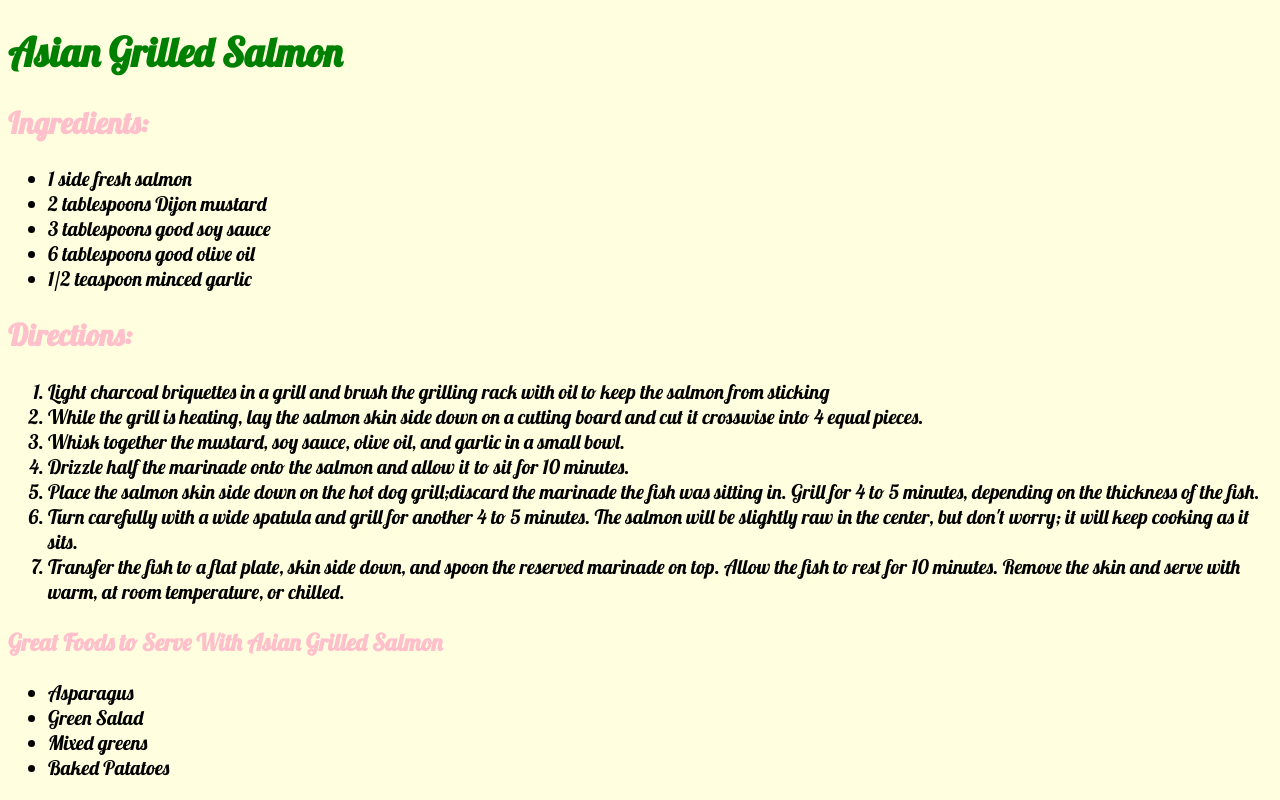
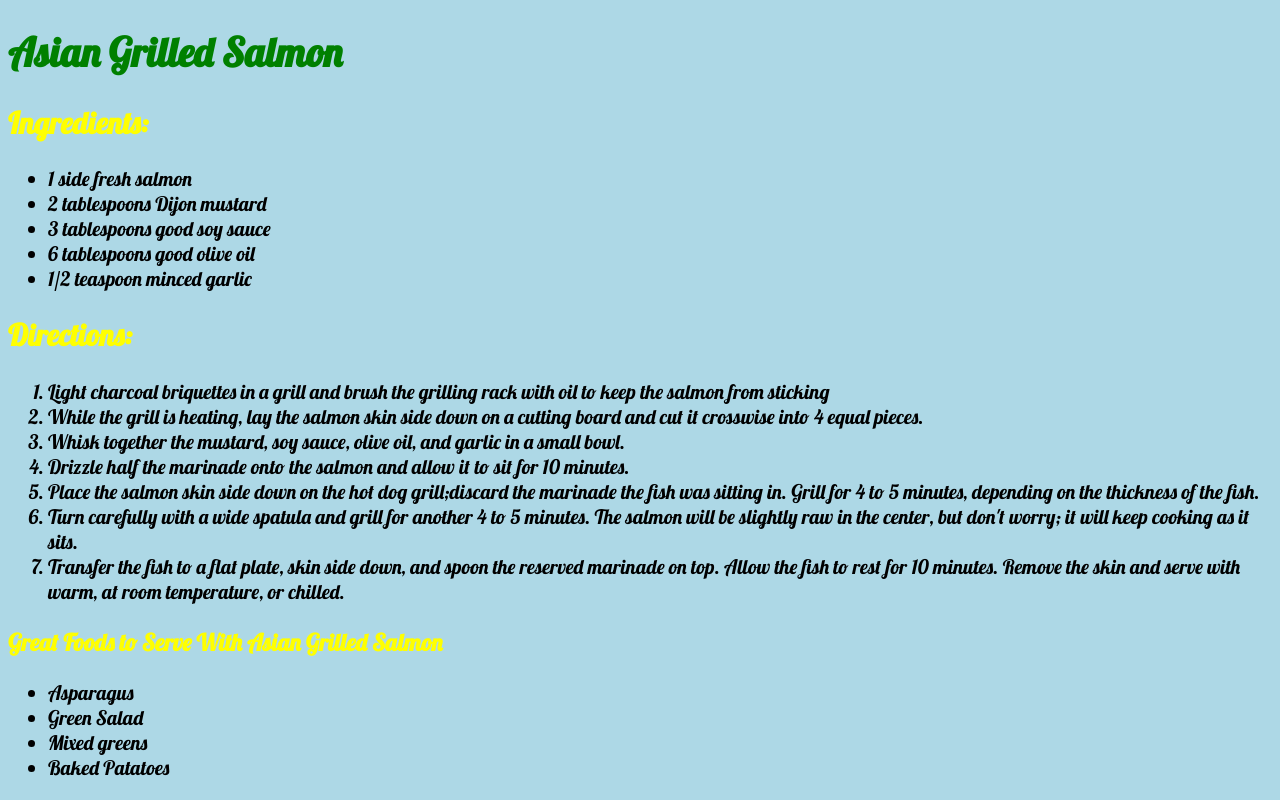
Before and after one commit to Rcast17/rcast17.github.io, a plain HTML site: page recipe2.html in a window 1280 px wide. Drawn offline with Linux system fonts and the light colour scheme.

Commit message:
updated color background

```diff
--- a/style.css
+++ b/style.css
@@ -1,8 +1,8 @@
 @import url(https://fonts.googleapis.com/css?family=Lobster);
-body {background-color:lightyellow;}
+body {background-color:lightblue;}
 h1 {color:green;}
-h2 {color:pink;}
-h3 {color:pink;}
+h2 {color:yellow;}
+h3 {color:yellow;}
 #para1{
   font-weight: 100;
   font-family: "Lobster";
```
